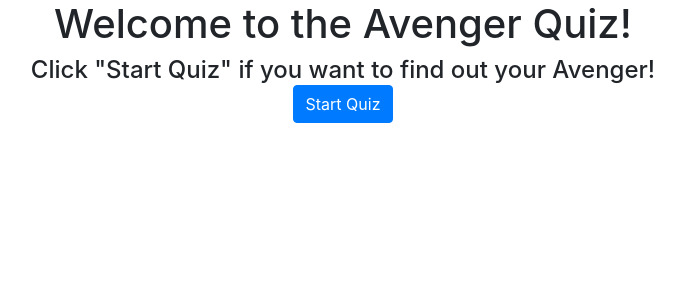
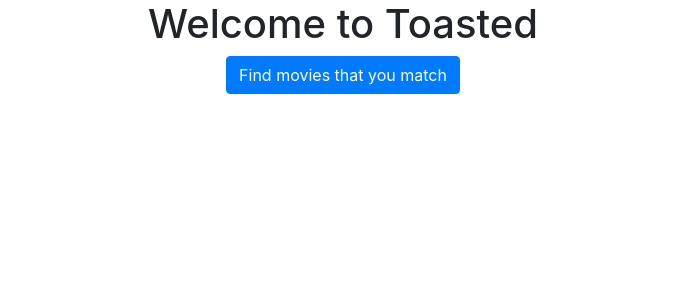
Before and after one commit to remjos/avenger_quiz, a Flask app: page /quiz in a window 1280 px wide. Shown: the part 56-356 px from the top of the page, without its empty margins (297-981 px from the left). Run offline with Flask 2, Linux system fonts and the light colour scheme; data comes from the database, SQL or seed files in the repository; some libraries are stand-ins or nearby versions.

Commit message:
created the show movies page and rendered it in auth.py

```diff
--- a/website/auth.py
+++ b/website/auth.py
@@ -74,4 +74,8 @@
 
 @auth.route('/take_quiz', methods=['GET', 'POST'])
 def take_quiz():
-    return render_template("take_quiz.html")
+    return render_template("take_quiz.html", user=current_user)
+
+@auth.route('/show_movies', methods=['GET', 'POST'])
+def show_movies():
+    return render_template("show_movies.html", user=current_user)
--- a/website/templates/home.html
+++ b/website/templates/home.html
@@ -1,9 +1,9 @@
 {% extends "base.html" %} {% block title %} Home {% endblock %} {%block content
 %}
-<h1 align="center">Minder</h1>
+<h1 align="center">Toasted</h1>
 <a href="/quiz" align="center">
   <button align="center" type="button" class="btn btn-primary" color="#000000">
-    Click here to see a list of movies to choose from
+    Click here to see a list of movies to choose from that you matched
   </button>
 </a>
 
--- a/website/templates/quiz.html
+++ b/website/templates/quiz.html
@@ -1,12 +1,12 @@
-{% extends "base.html" %} {% block title %} Home {% endblock %}
+{% extends "base.html" %} {% block title %}Home{% endblock %}
 {%block content %}
 
 <html>
-<h1 color="#000000" align="center">Welcome to the Avenger Quiz!</h1>
-<form method="POST">
-    <h4 color="#00FF00" align="center">Click "Start Quiz" if you want to find out your Avenger!
+<h1 color="#000000" align="center">Welcome to Toasted</h1>
+<h2 img src="(avenger_quiz/website/templates/toasted)"> </h2>
+    <h4 color="#00FF00" align="center">
         <div class="form-group">
-             <a href="/take_quiz"> <button type="button" class="btn btn-primary">Start Quiz</button>
+             <a href="/take_quiz"> <button type="button" class="btn btn-primary">Find movies that you match</button>
             </a>
         </div>
     </h4>
```
Also changed, not shown: website/templates/show_movies.html (added, +19 -0 lines), website/templates/take_quiz.html (+21 -19 lines), website/static/toasted_logo.jpg (added), website/templates/automated_text.png (added).
